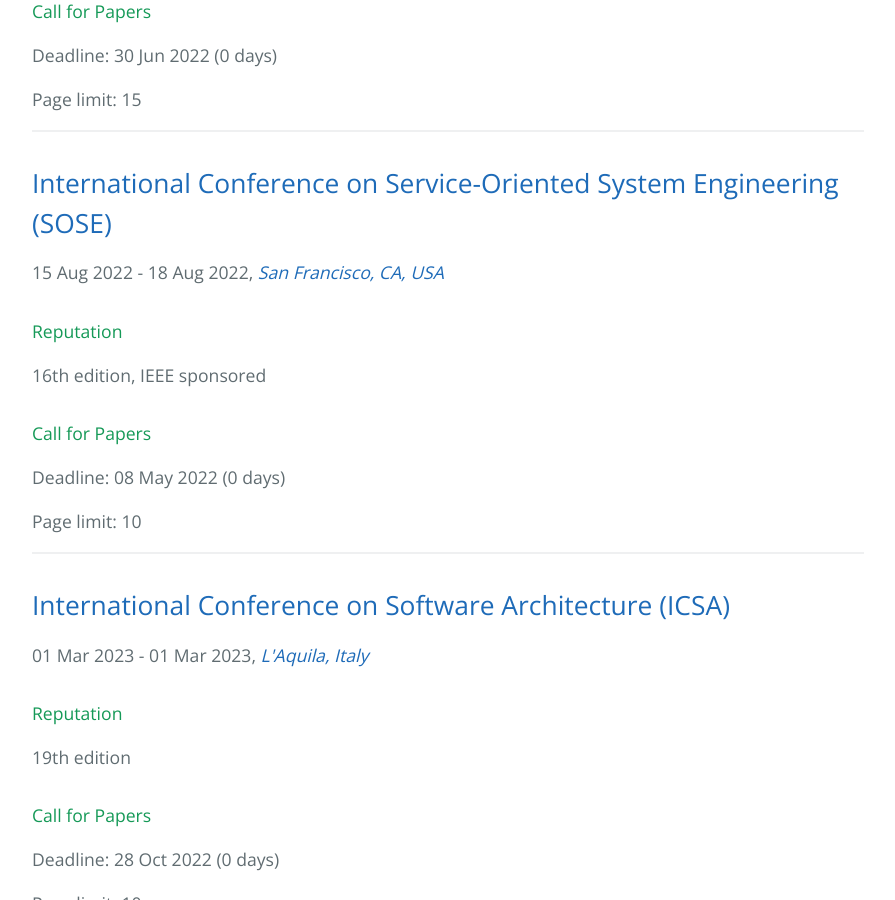
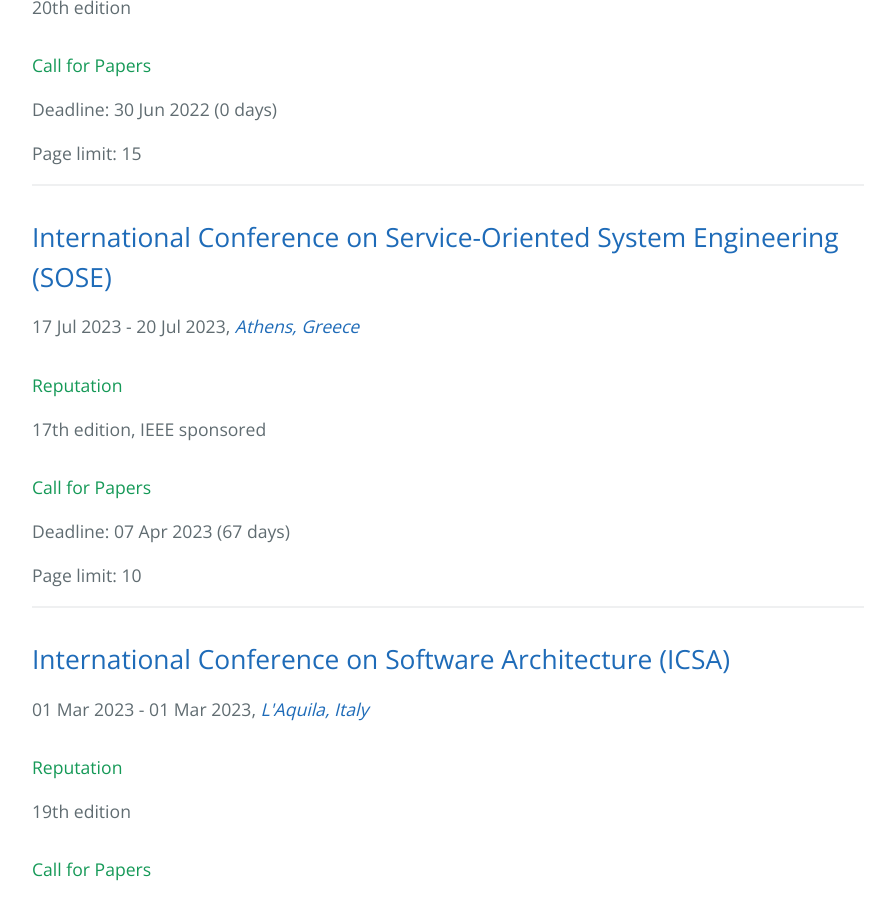
Before and after one commit to stefan-kolb/cloud-conferences, a Jekyll site: the page built from index.html, in a window 1280 px wide and 900 px high, scrolled down 7171 px. Shown: the whole window, without its empty margins (192-1087 px from the left). Built offline with Jekyll 4.4.1, drawn with Linux system fonts in a browser that asks for light colours; nearby versions of some CDN libraries; some of the changed text lies outside the part shown.

Commit message:
update SOSE

```diff
--- a/_data/conferences.yml
+++ b/_data/conferences.yml
@@ -224,12 +224,12 @@
 - name: International Conference on Service-Oriented System Engineering
   abbrv: SOSE
   url: http://ieeesose.com/
-  edition: 16
+  edition: 17
   organization: IEEE
-  deadline: "2022-05-08"
-  date_from: "2022-08-15"
-  date_to: "2022-08-18"
-  location: "San Francisco, CA, USA"
+  deadline: "2023-04-07"
+  date_from: "2023-07-17"
+  date_to: "2023-07-20"
+  location: "Athens, Greece"
   page_limit: 10
 
 - name: International Conference on Joint Cloud Computing
```
